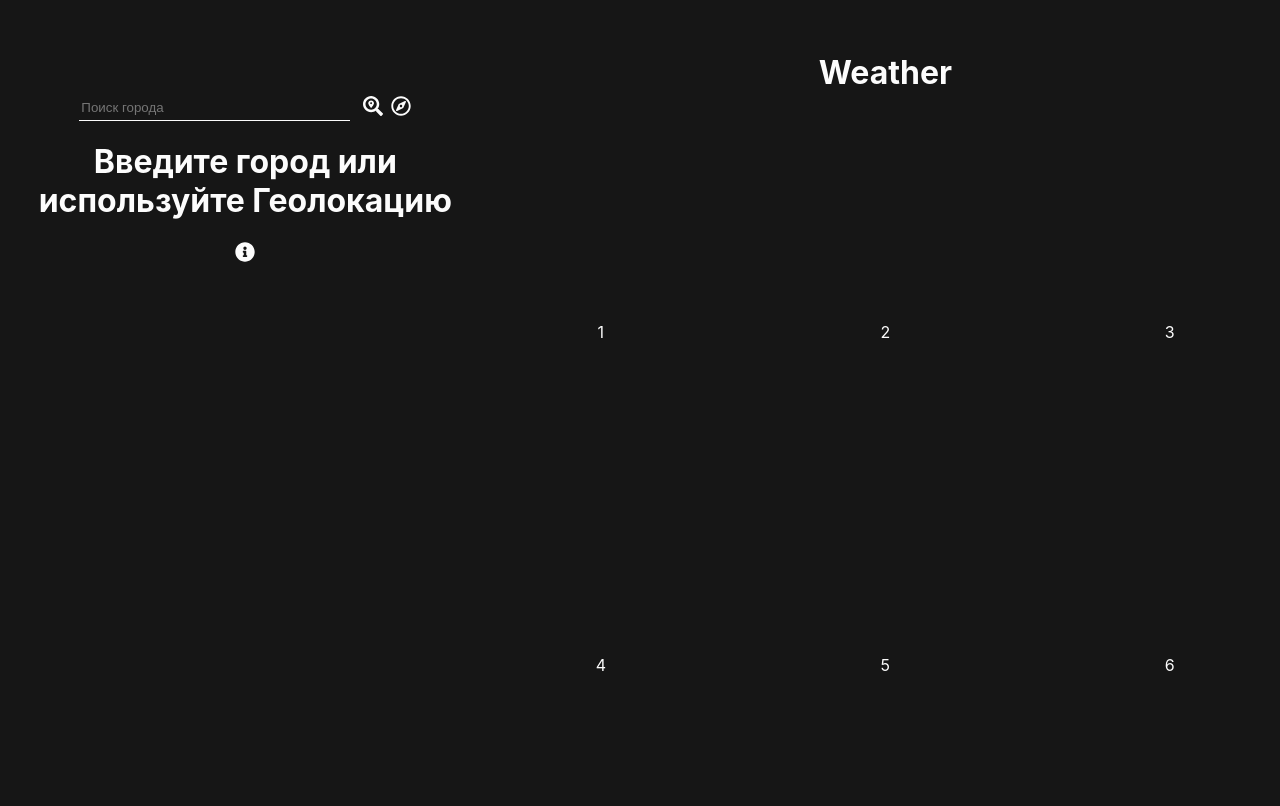
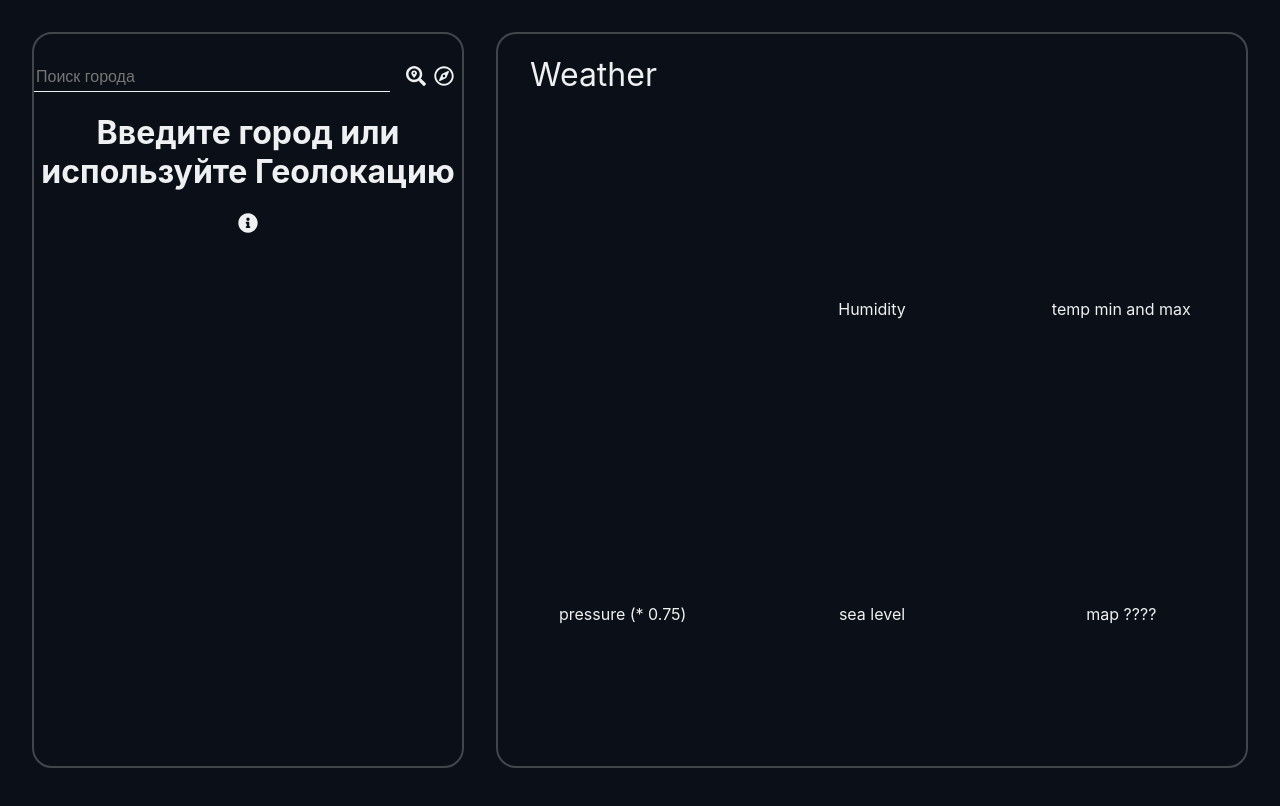
Before and after one commit to vlbychkov/learnProjects, a React (Create React App) app in the folder weather/: page / in a window 1280 px wide. Shown: the top 806 px of the page. Built offline with nearby package versions, Linux system fonts and the light colour scheme.

Commit message:
update styles, add new displays

```diff
--- a/weather/src/App.css
+++ b/weather/src/App.css
@@ -6,7 +6,8 @@
 
 .App main {
   display: grid;
-  grid-template-columns: 1fr 2fr;
+  grid-template-columns: 1fr 2.75fr;
+  grid-column-gap: 2em;
   width: 100%;
   height: 100%;
 }
@@ -15,4 +16,34 @@
 .App .Wrapper_block_displays {
   display: grid;
   grid-template-rows: 1fr 5fr;
+  border: 2px solid #eef0f23d;
+  margin-bottom: 4em;
+  border-radius: 20px;
+  -webkit-border-radius: 20px;
+  -moz-border-radius: 20px;
+  -ms-border-radius: 20px;
+  -o-border-radius: 20px;
+  margin-right: 4em;
 }
+
+.Wrapper_block_displays div h1 {
+  display: flex;
+  justify-content: left;
+  align-items: center;
+  padding-left: 1em;
+  font-weight: normal;
+  transition: .1s ease;
+  -webkit-transition: .1s ease;
+  -moz-transition: .1s ease;
+  -ms-transition: .1s ease;
+  -o-transition: .1s ease;
+}
+
+.Wrapper_block_displays div h1:hover {
+  font-weight: 800;
+  transition: .1s ease;
+  -webkit-transition: .1s ease;
+  -moz-transition: .1s ease;
+  -ms-transition: .1s ease;
+  -o-transition: .1s ease;
+}
--- a/weather/src/App.js
+++ b/weather/src/App.js
@@ -32,7 +32,7 @@ class App extends React.Component {
 
   enterCity = (inputCityFromUser) => {
     this.setState({
-      city: inputCityFromUser,
+      city: inputCityFromUser.trim(),
     })
   }
 
@@ -136,7 +136,7 @@ class App extends React.Component {
           />
           <div className="Wrapper_block_displays">
             <Header />
-            <DisplayHolder />
+            <DisplayHolder data={state.dataWeather} />
           </div>
         </main>
       </div>
--- a/weather/src/components/Display/DispalyTemp.js
+++ b/weather/src/components/Display/DispalyTemp.js
@@ -26,7 +26,6 @@ class DisplayTemp extends React.Component {
         <div>
           <div>
             <h1>{data.name}</h1>
-            <h3>Влажность: {data.main.humidity}%</h3>
             {/* сделать отдельно */}
             <p>{changeFirstLetter()}</p>
           </div>
--- a/weather/src/components/Display/DisplayHolder.js
+++ b/weather/src/components/Display/DisplayHolder.js
@@ -2,14 +2,16 @@ import React, { Component } from 'react'
 import './css/displayHolder.css'
 export default class DisplayHolder extends Component {
   render() {
+    console.log(this.props.data.wind)
+
     return (
       <div className="Displays">
-        <div>1</div>
-        <div>2</div>
-        <div>3</div>
-        <div>4</div>
-        <div>5</div>
-        <div>6</div>
+        <div>{this.props.data.wind?.speed}</div>
+        <div>Humidity</div>
+        <div>temp min and max</div>
+        <div>pressure (* 0.75)</div>
+        <div>sea level</div>
+        <div>map ????</div>
       </div>
     )
   }
--- a/weather/src/components/Panels/PanelOfMineWeather.js
+++ b/weather/src/components/Panels/PanelOfMineWeather.js
@@ -15,7 +15,7 @@ class PanelOfMineWeather extends React.Component {
   render() {
     return (
       <div className="Mine_panel">
-        <div className="Mine_panel box_input">
+        <div className="box_input">
           <InputCity
             enterCity={this.props.enterCity}
             searchCity={this.props.searchCity}
@@ -23,13 +23,14 @@ class PanelOfMineWeather extends React.Component {
           <FaSearchLocation
             onClick={this.props.searchCity}
             size={20}
-            className="Mine_Panel icon_search_city"
+            className="icon_search_city"
           />
           <FaRegCompass
             size={20}
             onClick={() => {
               this.props.searchCoordUser()
             }}
+            className="icon_search_coords"
           />
         </div>
         <IsLoadingOrErrorWrapper props={this.props} />
--- a/weather/src/components/Panels/css/PanelOfMineWeather.css
+++ b/weather/src/components/Panels/css/PanelOfMineWeather.css
@@ -1,19 +1,27 @@
 .Mine_panel {
     padding-top: 2em;
+    border: 2px solid #eef0f23d;
+    margin-bottom: 4em;
+    border-radius: 20px;
+    -webkit-border-radius: 20px;
+    -moz-border-radius: 20px;
+    -ms-border-radius: 20px;
+    -o-border-radius: 20px;
 }
 
 .Mine_panel input {
     background-color: none;
-    border-bottom: 1px solid #fcfcfc;
+    border-bottom: 1px solid #EEF0F2;
     border-top: none;
     border-left: none;
     border-right: none;
     background: none;
     outline: none;
     padding-bottom: 5px;
-    color: #fcfcfc;
+    color: #EEF0F2;
     margin-right: 1em;
-    width: 20em;
+    width: 22em;
+    font-size: 16px;
 }
 
 .Mine_panel .box_input {
@@ -22,6 +30,16 @@
 
 }
 
-.Mine_panel .icon_search_city {
+.Mine_panel .icon_search_city, .icon_search_coords  {
     margin-right: 0.5em;
+    cursor: pointer;
+    transition: .5s ease;
+    -webkit-transition: .5s ease;
+    -moz-transition: .5s ease;
+    -ms-transition: .5s ease;
+    -o-transition: .5s ease;
 }
+
+.Mine_panel .icon_search_city:hover, .icon_search_coords:hover {
+    scale: 2;
+}
--- a/weather/src/index.css
+++ b/weather/src/index.css
@@ -12,8 +12,8 @@ body {
     sans-serif;
   -webkit-font-smoothing: antialiased;
   -moz-osx-font-smoothing: grayscale;
-  background-color: #161616;
-  color: #FCFCFC;
+  background-color: #0B1018;
+  color: #EEF0F2;
 }
 
 code {
```
